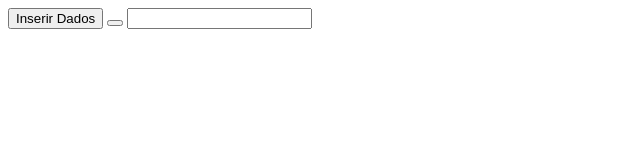
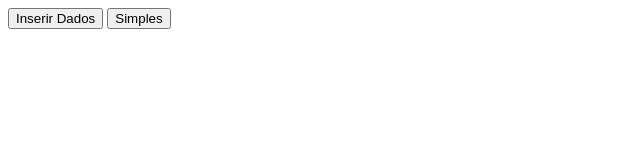
Before and after one commit to Fagner2002/nodeJs, a website: page public/index.html in a window 1280 px wide. Shown: the whole page, without its empty margins (0-640 px from the left). Drawn offline with Linux system fonts and the light colour scheme.

Commit message:
Pequenas mundaças

```diff
--- a/public/index.html
+++ b/public/index.html
@@ -8,9 +8,7 @@
 <body>
   <button id="insertButton">Inserir Dados</button>
 
-  <button id="testeButton"></button>
-
-  <input type="text" id="name">
+  <button id="testeButton">Simples</button>
 
   <script>
     document.getElementById("insertButton").addEventListener("click", async () => {
@@ -31,6 +29,7 @@
 
         const data = await response.json();
         alert(data.message);
+        console.log(data);
       } catch (error) {
         console.error("Erro:", error);
       }
--- a/server.js
+++ b/server.js
@@ -17,7 +17,6 @@ app.use(express.static(path.join(__dirname, 'public')));
 
 app.post('/insertTeste', (req, res) => {
   console.log('entrou no servidor');
-  // Aqui é onde você deve realizar a lógica para inserir os dados e enviar uma resposta ao cliente.
   res.json({ message: 'Requisição simples' });
 });
 
```
